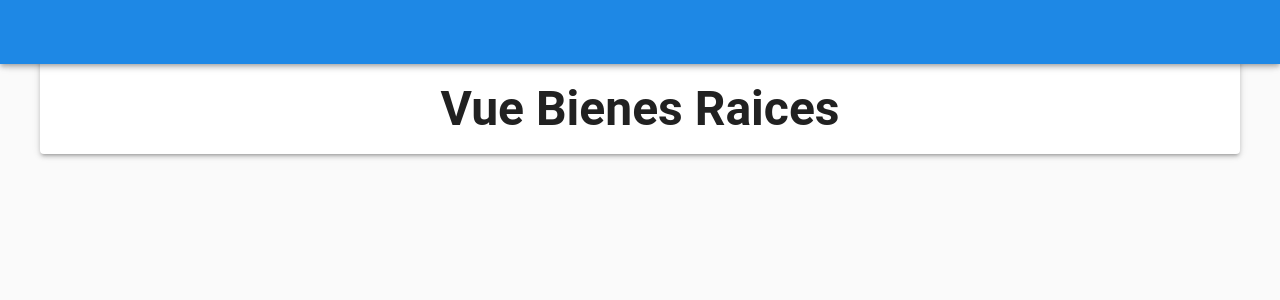
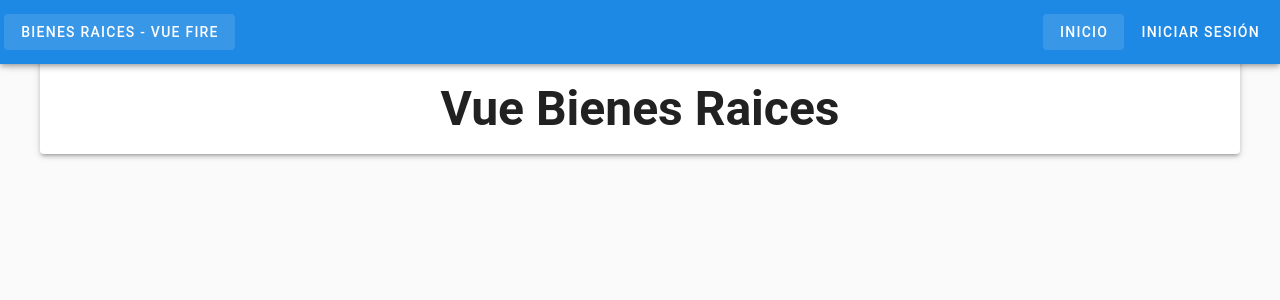
Before and after one commit to RaulHG-Dev/CursoVueJS, a Vue app in the folder vue-bienes-raices/: page / in a window 1280 px wide. Shown: the top 300 px of the page. Built offline with nearby package versions, Linux system fonts and the light colour scheme.

Commit message:
Video 262. Creando la Vista de Login

```diff
--- a/vue-bienes-raices/src/App.vue
+++ b/vue-bienes-raices/src/App.vue
@@ -13,11 +13,24 @@ import { RouterLink, RouterView } from 'vue-router'
         <v-app-bar
           color="blue-darken-1"
         >
+          <template v-slot:prepend>
+            <v-btn
+              :to="{name: 'home'}"
+            >
+              Bienes Raices - Vue Fire
+            </v-btn>
+          </template>
           <template v-slot:append>
-
-          </template>
-          <template v-slot:prepend>
-
+            <v-btn
+              :to="{name: 'home'}"
+            >
+              Inicio
+            </v-btn>
+            <v-btn
+              :to="{name: 'login'}"
+            >
+              Iniciar Sesión
+            </v-btn>
           </template>
         </v-app-bar>
         <v-main>
--- a/vue-bienes-raices/src/router/index.js
+++ b/vue-bienes-raices/src/router/index.js
@@ -8,6 +8,11 @@ const router = createRouter({
       path: '/',
       name: 'home',
       component: HomeView
+    },
+    {
+      path: '/login',
+      name: 'login',
+      component: () => import('@/views/LoginView.vue')
     }
   ]
 })
--- a/vue-bienes-raices/src/views/HomeView.vue
+++ b/vue-bienes-raices/src/views/HomeView.vue
@@ -2,7 +2,5 @@
 </script>
 
 <template>
-  <main>
-    <h1 class="text-center text-h3 font-weight-bold my-5">Vue Bienes Raices</h1>
-  </main>
+  <h1 class="text-center text-h3 font-weight-bold my-5">Vue Bienes Raices</h1>
 </template>
--- /dev/null
+++ b/vue-bienes-raices/src/views/LoginView.vue
@@ -0,0 +1,6 @@
+<script setup>
+</script>
+
+<template>
+    <h1 class="text-center text-h3 font-weight-bold my-5">Iniciar Sesión</h1>
+</template>
```
